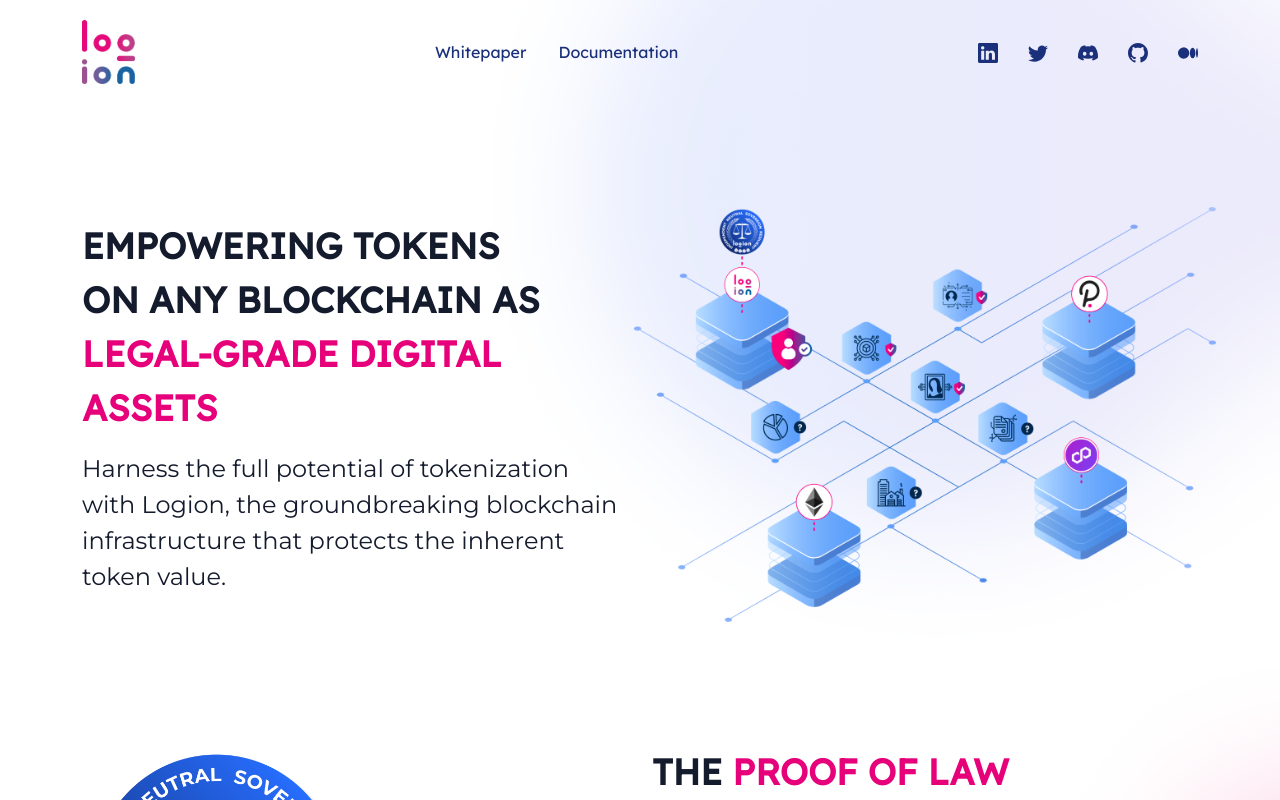
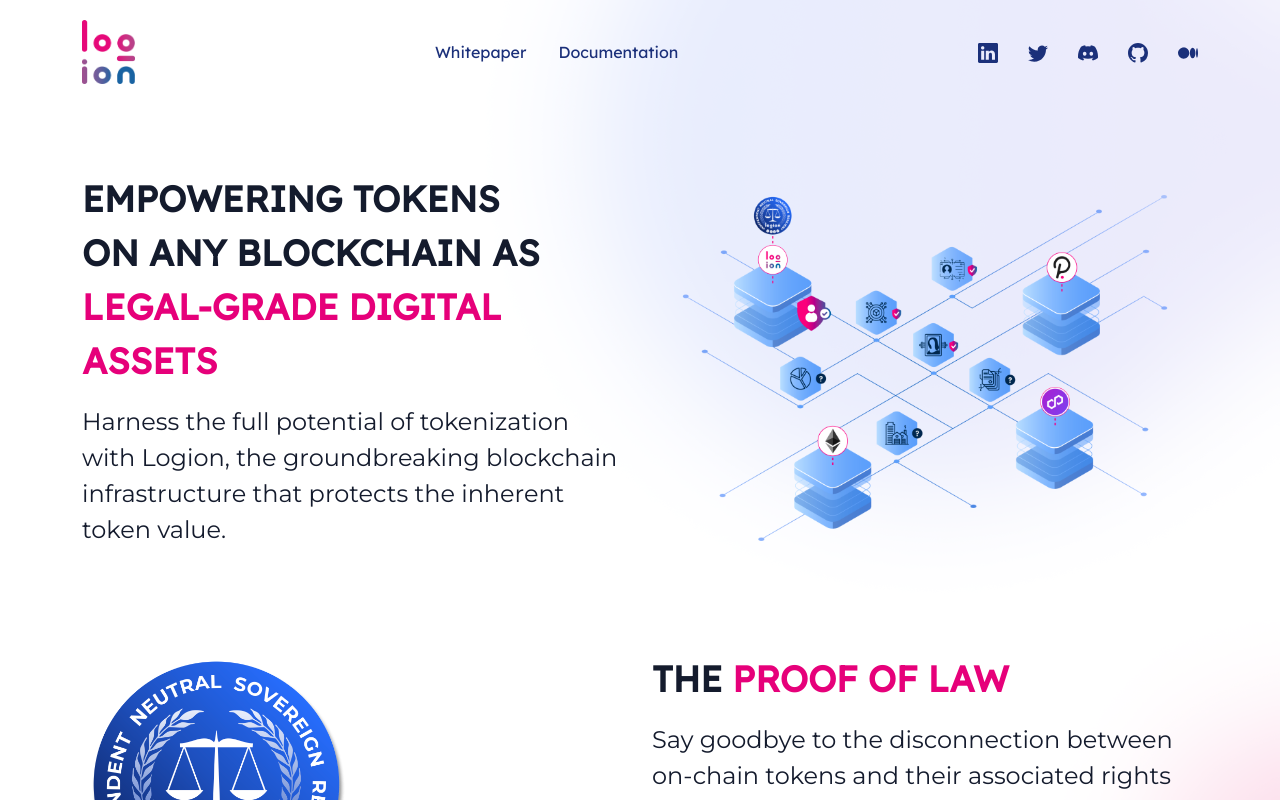
Before and after one commit to logion-network/logion-web-site, a React (Create React App) app: page / in a window 1280 px wide. Shown: the top 800 px of the page. Built offline with nearby package versions, Linux system fonts and the light colour scheme.

Commit message:
Update Banner.css

```diff
--- a/src/components/Banner.css
+++ b/src/components/Banner.css
@@ -6,3 +6,8 @@
     flex-direction: column;
     align-items: center;
 }
+
+.Banner .image-container > * {
+    width: 100%;
+    margin: 0 auto; /* Add this line */
+}
```
